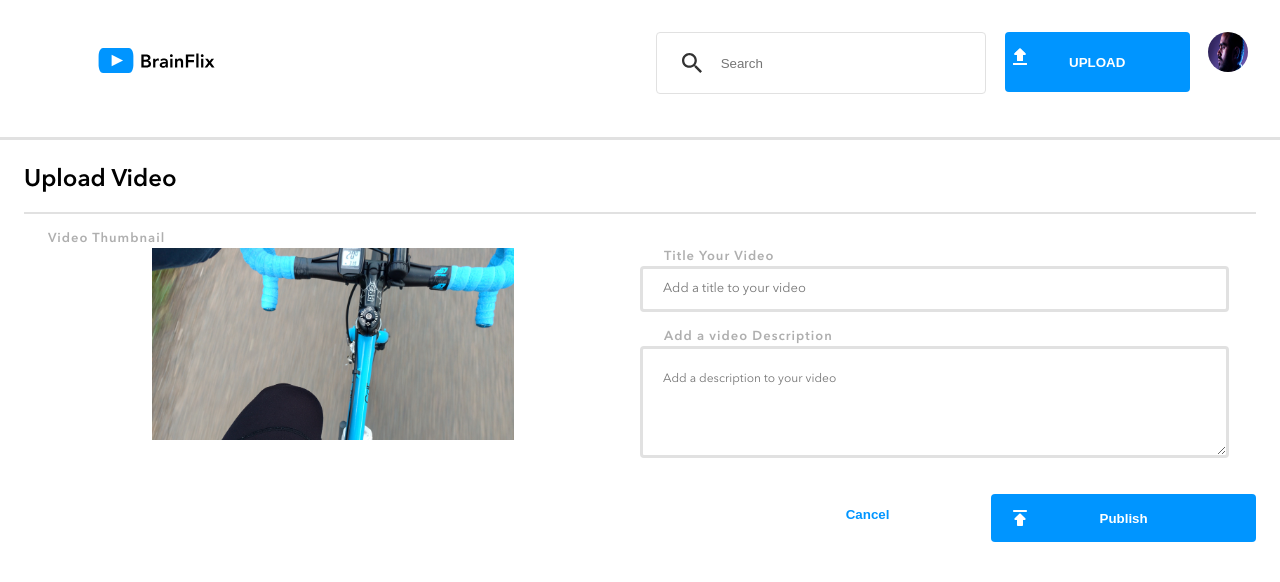
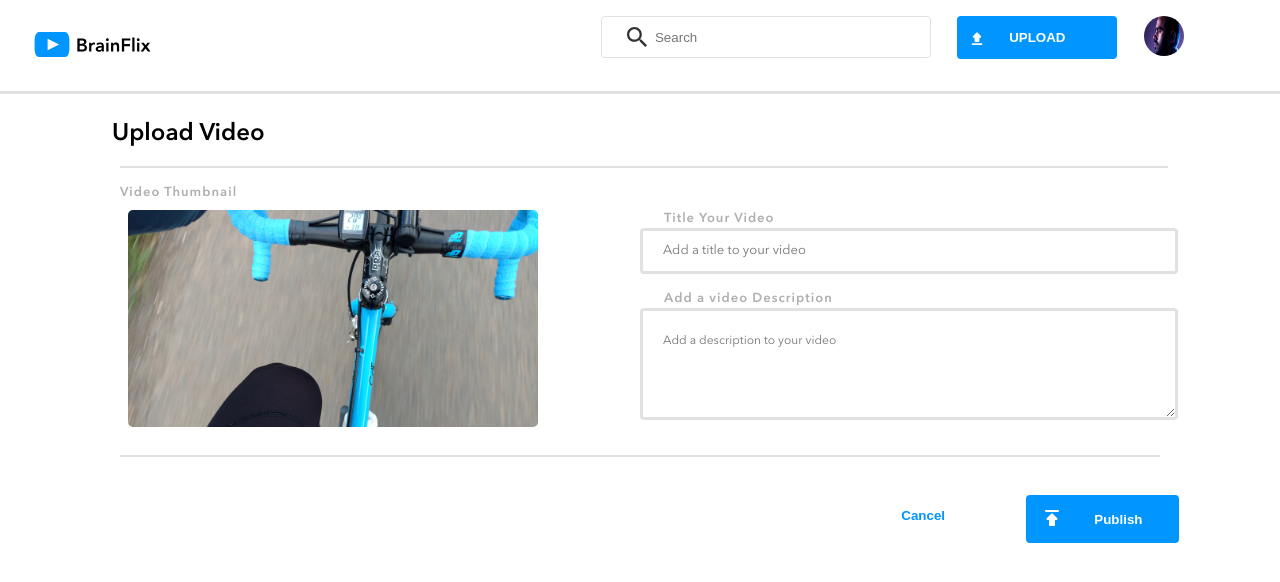
Before and after one commit to preety92/Brainflix-1, a React (Create React App) app: page /upload/1 in a window 1280 px wide. Shown: the top 582 px of the page. Built offline with nearby package versions, Linux system fonts and the light colour scheme.

Commit message:
changing upload page

```diff
--- a/src/components/Comments/Comments.scss
+++ b/src/components/Comments/Comments.scss
@@ -48,12 +48,18 @@
    }
    &__heading2{
     @include label_button--mobile;
+    margin-top:1rem;
     font-weight: 700;
     margin-left:4.3rem;
     letter-spacing: 0.0625rem;
     color:$silver;
+    @include tablet-and-desktop{
+      margin-top:1rem;
+      margin-left:3.8rem;
+    }
     @include desktop{
-        margin-left:5rem;
+      margin-top:2rem;
+        margin-left:3.8rem;
         @include section_header--desktop;
     }
    }
@@ -81,7 +87,6 @@ width:17rem;
  margin-left:1rem;
  border-radius: 0.25rem;
  resize: none;
- @include section_header--desktop;
  border: 0.1875rem solid $mercury;
  &:focus {
    border-color: $brainflix-blue;
@@ -92,16 +97,17 @@ width:17rem;
  &:invalid {
    border-color: red;
  }
-
+ @include section_header--desktop;
  @include tablet-and-desktop{
-    height:3rem;
+  height:2.5rem;
     width:28rem;
     margin-left:1rem;
  }
  @include desktop{
- height:3rem;
- width:30rem;
+ height:2.5rem;
+ width:35rem;
  margin-left:1rem;
+ padding-left: 1rem;
  }
    }
   &__form-button{
@@ -122,16 +128,17 @@ font-weight: bolder;
  background-color: darken($brainflix-darkblue, 10%);
  }
  @include tablet-and-desktop{
+    height:2.5rem;
     margin-top:0.5rem;
     margin-left: 0;
     padding-left:3rem;
-    padding-right:3rem;
+    padding-right:3.8rem;
  }
  @include desktop{
 margin-top:0.5rem;
-    margin-left: 0;
-    padding-left:4rem;
+    padding-left:2.5rem;
     padding-right:4rem;
+    height:2.5rem;
  }
   }
    &__upload-icon{
@@ -141,10 +148,13 @@ margin-top:0.5rem;
     right: 14rem;
     transform: translateY(-50%);
     @include tablet-and-desktop {
-      right: 6rem;
+      right: 7.5rem;
+      width:1rem;
     }
     @include desktop {
-      right: 7rem;
+      right: 7.3rem;
+      width:1rem;
+      top:54%;
     }
    }
 
--- a/src/components/Header/Header.scss
+++ b/src/components/Header/Header.scss
@@ -12,17 +12,15 @@
  margin-right:1rem;
  padding-bottom: 2rem;
  &.has-input {
-
   display: none;
 }
-
 @include tablet-and-desktop{
   flex-direction: row;
-  margin-top:2rem;
-  padding-bottom: 0.7rem;
+  margin-top:1rem;
+  padding-bottom: 0.1rem;
 }
 @include desktop{
-  padding-bottom: 2rem;
+  margin-right:5rem;
 }
  &__logo-container {
     display: flex;
@@ -101,7 +99,6 @@
     }
     @include desktop{
       margin-left: 23rem;
-      padding: 1.875rem;
       width:20.625rem;
       }
   }
@@ -117,6 +114,7 @@
     }
   }
   &__upload-icon{
+    width:1.25rem;
     position:absolute;
      z-index:9999;
      top:9.8rem;
@@ -125,13 +123,14 @@
       position:absolute;
       z-index:9999;
       left:35rem;
-      top:2.5rem;
+      top:1.8rem;
      }
      @include desktop{
+      width:1.125rem;
       position:absolute;
       z-index:9999;
-      left:63rem;
-      top:2.8rem;
+      left:60.5rem;
+      top:1.9rem;
      }
    }
   &__search-icon {
@@ -167,9 +166,9 @@
       z-index:0;
     }
     @include desktop {
-      width:11.5625rem;
+      width:10rem;
       margin-left:0;
-      height: 3.75rem;
+      height: 2.7rem;
       z-index:0;
     }
   }
--- a/src/pages/UploadPage/UploadPage.js
+++ b/src/pages/UploadPage/UploadPage.js
@@ -37,6 +37,7 @@ const UploadVideo = () => {
           <button className="upload__button2">Cancel</button>
         </div>
       </section>
+      <div className='upload__border'></div>
     </>
   );
 };
--- a/src/pages/UploadPage/UploadPage.scss
+++ b/src/pages/UploadPage/UploadPage.scss
@@ -12,6 +12,10 @@
         padding-right:0;
         padding-top:0;
     }
+    // @include desktop{
+        // border-bottom:1px solid $mercury;
+    //    border-width: 50%;
+    // }
 
     &__title{
         border-top:0.1875rem solid $mercury;
@@ -25,6 +29,10 @@
         @include tablet-and-desktop{
              padding-left:1.5rem;
             border-width: 80%;
+        }
+        @include desktop{
+            padding-left:7rem;
+
        }
     }
     &__inline{
@@ -53,13 +61,12 @@
         }
     }
     &__image{
-        padding-left:1.5rem;
-        padding-right:1.5rem;
         margin-top:$padding_bwcomp--mobile;
         margin-bottom:$padding_bwcomp--mobile;
-        width: 100%;
+        margin-left:$padding_bwcomp--mobile;
+        width: 90%;
         height: auto;
-       border-radius:20px;
+       border-radius:0.3125rem;
         @include tablet-and-desktop{
             margin-left:1.5rem;
             width: 30%;
@@ -70,6 +77,7 @@
             width: 80%;
             margin-right: 0;
             margin-top: 0;
+            margin-bottom: $padding_bheadline--mobile;
         }
     }
     &__label0{
@@ -82,11 +90,17 @@
         font-weight: 700;
         @include tablet-and-desktop{
             display:block;
-            margin-left:1.5rem;
+            margin-left:1rem;
             margin-right:1.5rem;
             margin-bottom:0;
             border-top:0.125rem solid $mercury;
             padding-top:$padding_bwcomp--mobile;
+            margin-bottom:0.5rem;
+        }
+        @include desktop{
+            margin-left:7.5rem;
+            padding-left:0rem;
+            margin-right:7rem;
 
         }
     }
@@ -124,7 +138,8 @@ font-weight: 700;
             margin-top:0;
         }
         @include desktop{
-
+            margin-right:7rem;
+            width: 84%;
         }
     }
     &__textarea{
@@ -146,7 +161,7 @@ font-weight: 700;
 
         }
         @include desktop{
-
+            width: 84%;
         }
     }
 
@@ -166,7 +181,8 @@ float:right;
     margin-bottom:2rem;
 }
 @include desktop{
-    justify-content: flex-end;
+    justify-content: center;
+    margin-top:$padding_bheadline--mobile;
     }
     }
     &__button1{
@@ -182,6 +198,11 @@ margin-bottom:2rem;
         z-index:0;
         position:relative;
         overflow: hidden;
+        @include desktop{
+            width: 30%;
+            padding-right:0;
+
+        }
     }
     &__icon{
             position:absolute;
@@ -195,7 +216,7 @@ margin-bottom:2rem;
              }
              @include desktop{
                 z-index:9999;
-                left:63rem;
+                left:65rem;
                 top:31.6rem;
                 position:absolute;
              }
@@ -211,5 +232,15 @@ margin-bottom:2rem;
         z-index:0;
         position:relative;
         overflow: hidden;
+        @include desktop{
+            width: 40%;
         }
     }
+    &__border{
+        @include desktop{
+            border:0.0625rem solid $mercury;
+            margin-left:7.5rem;
+            margin-right:7.5rem;
+        }
+    }
+}
--- a/src/styles/partials/_mixins.scss
+++ b/src/styles/partials/_mixins.scss
@@ -106,12 +106,10 @@
     }
   }
   @mixin logo_person{
-      height: 2.25rem;
-      width:2.4rem;
+      height: 2.5rem;
+      width:2.5rem;
       border-radius: 50%;
       @include desktop{
-        height: 2.5rem;
-      width:2.5rem;
       border-radius: 50%;
       }
   }
```
Lines whose indentation alone changed are shown as unchanged.
